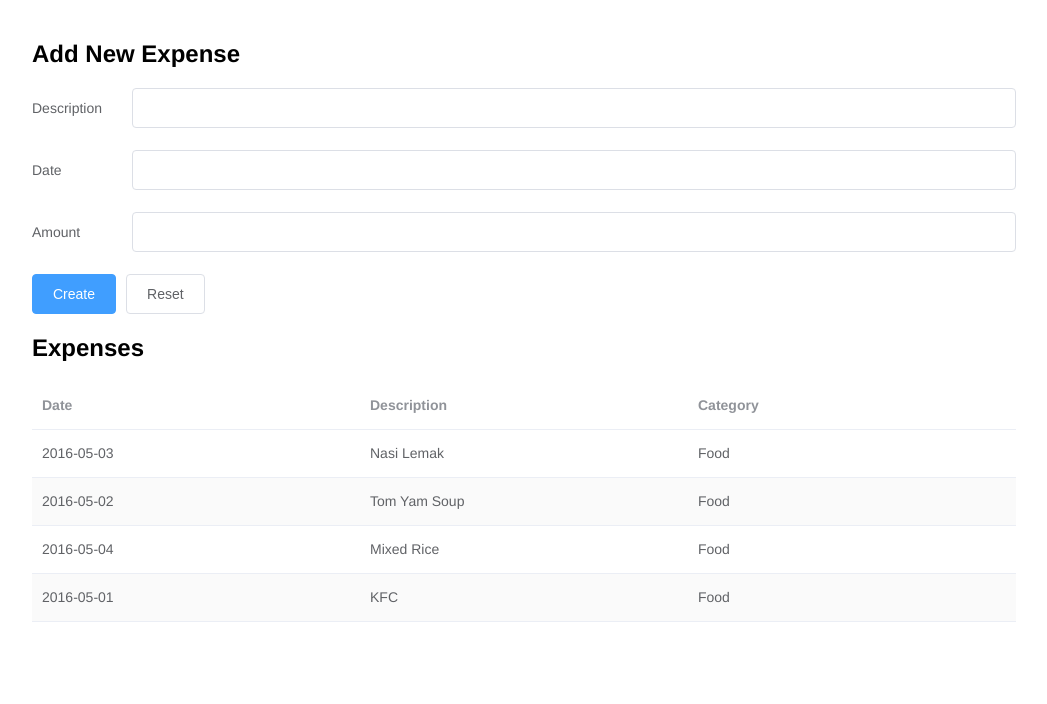
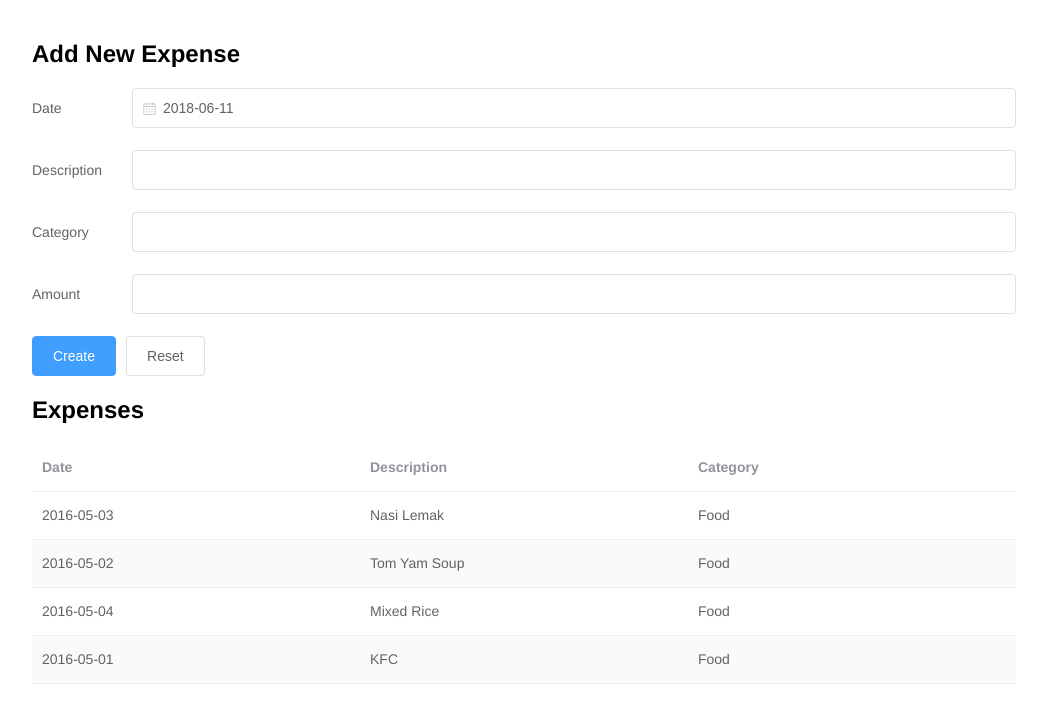
Before and after one commit to yoonwaiyan/expense-tracker, a Vue app: page / in a window 1280 px wide. Shown: the top 704 px of the page, without its empty margins (116-1163 px from the left). Built offline with nearby package versions, Linux system fonts and the light colour scheme; no server answers.

Commit message:
add Date input and set default date

```diff
--- a/src/components/NewExpense.vue
+++ b/src/components/NewExpense.vue
@@ -1,15 +1,18 @@
 <template>
   <div>
     <h2>Add New Expense</h2>
-    <el-form ref="formLabelAlign" label-position="left" label-width="100px" :model="formLabelAlign">
+    <el-form label-position="left" label-width="100px">
+      <el-form-item label="Date">
+        <el-date-picker v-model="date" type="date" placeholder="Pick a day" class="datepicker"></el-date-picker>
+      </el-form-item>
       <el-form-item label="Description">
-        <el-input v-model="formLabelAlign.description"></el-input>
+        <el-input v-model="description"></el-input>
       </el-form-item>
-      <el-form-item label="Date">
-        <el-input v-model="formLabelAlign.date"></el-input>
+      <el-form-item label="Category">
+        <el-input v-model="category"></el-input>
       </el-form-item>
       <el-form-item label="Amount">
-        <el-input v-model="formLabelAlign.amount"></el-input>
+        <el-input v-model="amount"></el-input>
       </el-form-item>
     </el-form>
     <el-button type="primary" @click="submitForm('formLabelAlign')">Create</el-button>
@@ -21,11 +24,10 @@
 export default {
   data() {
     return {
-      formLabelAlign: {
-        description: '',
-        data: '',
-        amount: ''
-      }
+      date: new Date(),
+      description: '',
+      category: '',
+      amount: ''
     };
   },
   methods: {
@@ -45,3 +47,10 @@ export default {
   }
 };
 </script>
+
+<style>
+.datepicker.el-date-editor.el-input,
+.datapicker.el-date-editor.el-input__inner {
+  width: 100%;
+}
+</style>
```
